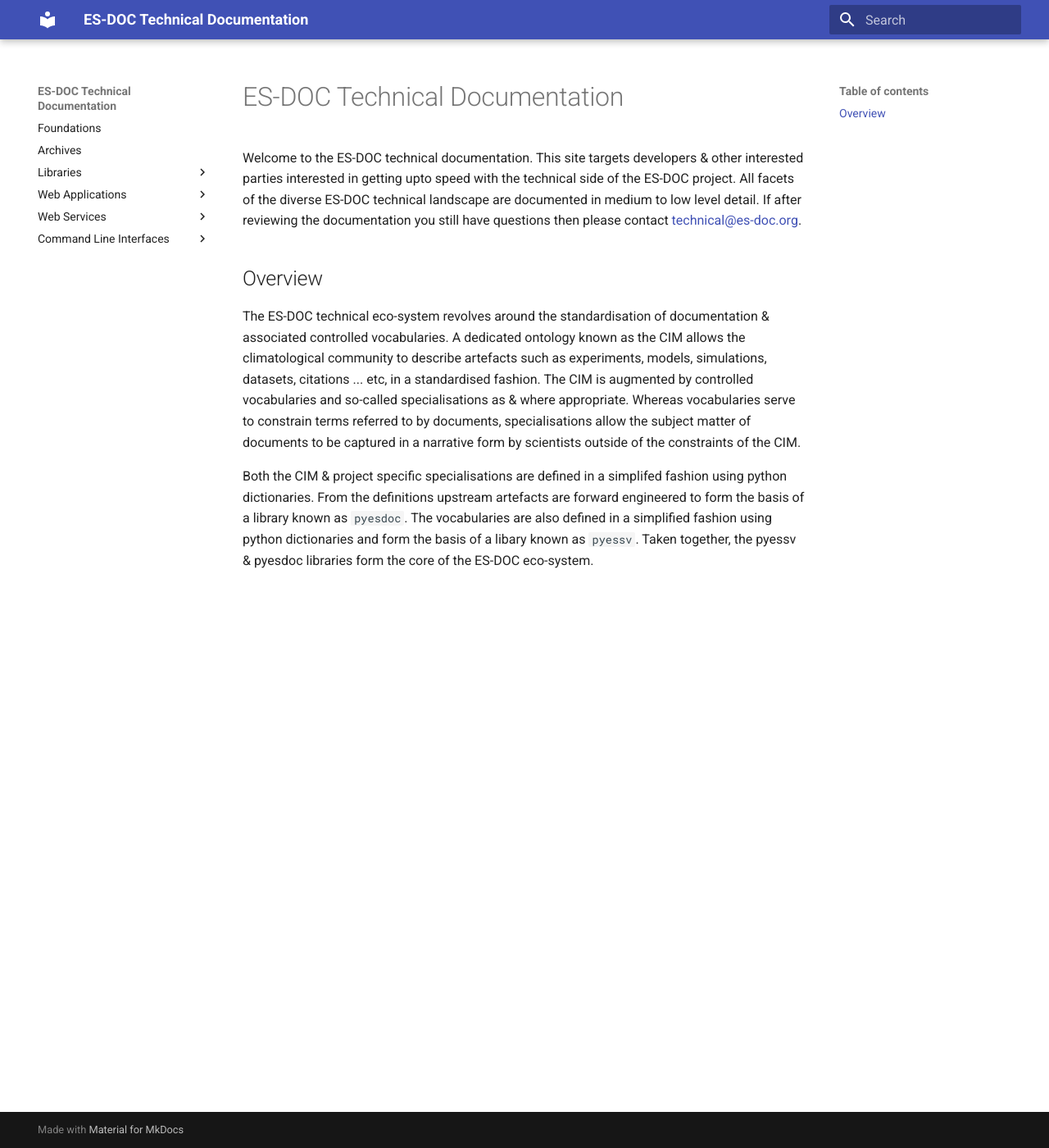
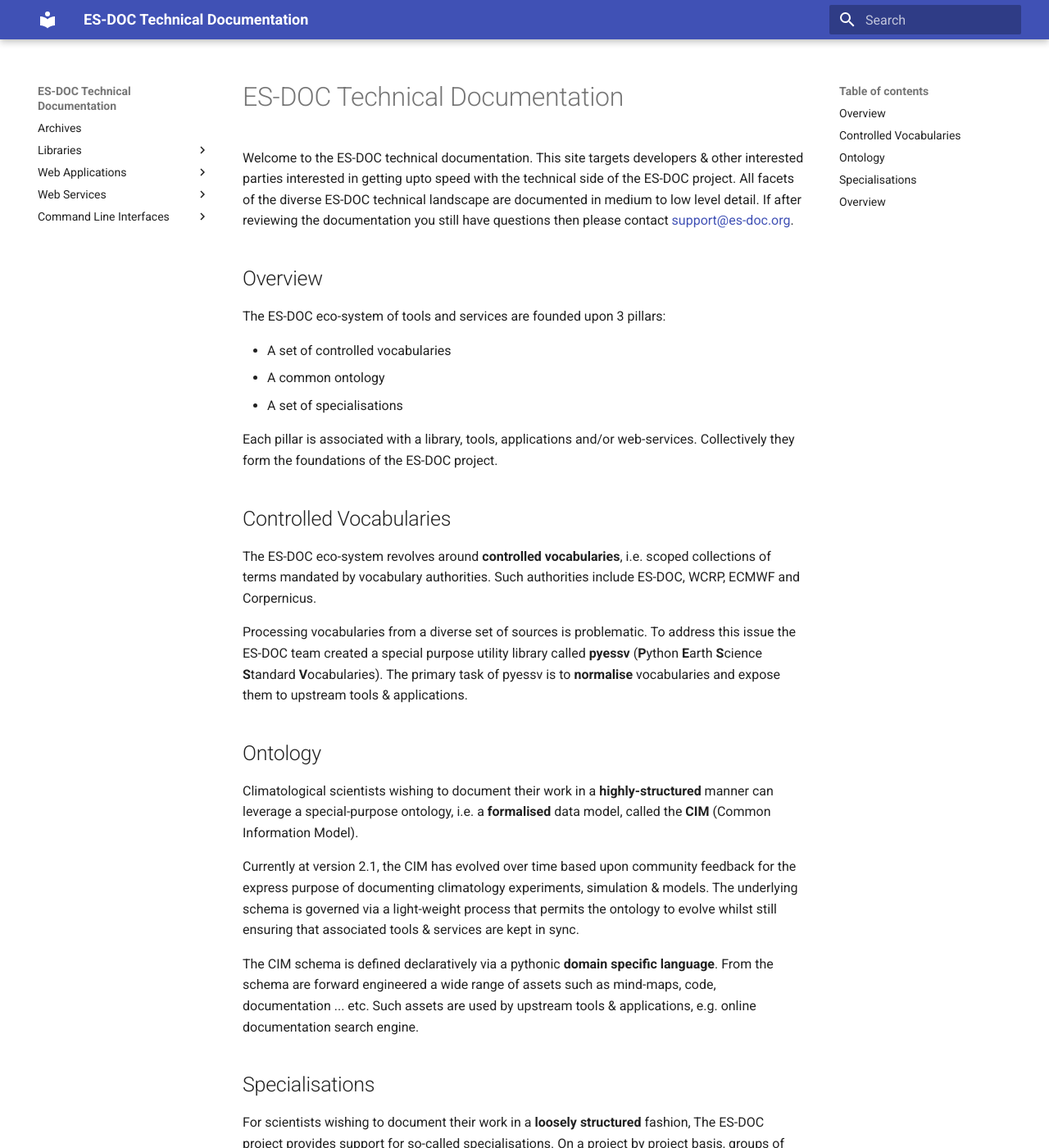
Before and after one commit to ES-DOC/esdoc-technical, an MkDocs documentation site: the page built from docs/index.md, in a window 1280 px wide and 1400 px high. Shown: the whole window at 82% size. Built offline with MkDocs 1.6.1 and Material for MkDocs 9.7.7, drawn with Linux system fonts in a browser that asks for light colours; some of the changed text lies outside the part shown.

Commit message:
1. Merged foundations.

```diff
--- a/docs/index.md
+++ b/docs/index.md
@@ -1,9 +1,39 @@
 # ES-DOC Technical Documentation
 
-Welcome to the ES-DOC technical documentation.  This site targets developers & other interested parties interested in getting upto speed with the technical side of the ES-DOC project.  All facets of the diverse ES-DOC technical landscape are documented in medium to low level detail.  If after reviewing the documentation you still have questions then please contact <technical@es-doc.org>.
+Welcome to the ES-DOC technical documentation.  This site targets developers & other interested parties interested in getting upto speed with the technical side of the ES-DOC project.  All facets of the diverse ES-DOC technical landscape are documented in medium to low level detail.  If after reviewing the documentation you still have questions then please contact <support@es-doc.org>.
 
 ## Overview
 
-The ES-DOC technical eco-system revolves around the standardisation of documentation & associated controlled vocabularies.  A dedicated ontology known as the CIM allows the climatological community to describe artefacts such as experiments, models, simulations, datasets, citations ... etc, in a standardised fashion.  The CIM is augmented by controlled vocabularies and so-called specialisations as & where appropriate.  Whereas vocabularies serve to constrain terms referred to by documents, specialisations allow the subject matter of documents to be captured in a narrative form by scientists outside of the constraints of the CIM.
+The ES-DOC eco-system of tools and services are founded upon 3 pillars:
 
-Both the CIM & project specific specialisations are defined in a simplifed fashion using python dictionaries.  From the definitions upstream artefacts are forward engineered to form the basis of a library known as `pyesdoc`.   The vocabularies are also defined in a simplified fashion using python dictionaries and form the basis of a libary known as `pyessv`.  Taken together, the pyessv & pyesdoc libraries form the core of the ES-DOC eco-system.
+- A set of controlled vocabularies
+- A common ontology
+- A set of specialisations
+
+Each pillar is associated with a library, tools, applications and/or web-services.  Collectively they form the foundations of the ES-DOC project.
+
+## Controlled Vocabularies
+
+The ES-DOC eco-system revolves around **controlled vocabularies**, i.e. scoped collections of terms mandated by vocabulary authorities.  Such authorities include ES-DOC, WCRP, ECMWF and Corpernicus.
+
+Processing vocabularies from a diverse set of sources is problematic.  To address this issue the ES-DOC team created a special purpose utility library called **pyessv** (**P**ython **E**arth **S**cience **S**tandard **V**ocabularies).  The primary task of pyessv is to **normalise** vocabularies and expose them to upstream tools & applications.
+
+## Ontology
+
+Climatological scientists wishing to document their work in a **highly-structured** manner can leverage a special-purpose ontology, i.e. a **formalised** data model, called the **CIM** (Common Information Model).
+
+Currently at version 2.1, the CIM has evolved over time based upon community feedback for the express purpose of documenting climatology experiments, simulation & models.   The underlying schema is governed via a light-weight process that permits the ontology to evolve whilst still ensuring that associated tools & services are kept in sync.
+
+The CIM schema is defined declaratively via a pythonic **domain specific language**.  From the schema are forward engineered a wide range of assets such as mind-maps, code, documentation ... etc.  Such assets are used by upstream tools & applications, e.g. online documentation search engine.
+
+## Specialisations
+
+For scientists wishing to document their work in a **loosely structured** fashion, The ES-DOC project provides support for so-called specialisations.  On a project by project basis, groups of scientists can come together to declare a **hierarchy of topics** whereby each topic is associated with a fine-grained set of **questions**.
+
+As with the CIM, specialisations are declared by the community using a pythonic **domain specific language**.  From the definitions are forward engineered assets that are in turn leveraged by upstream tools & applications, e.g. the specialisations web viewer.
+
+## Overview
+
+The ES-DOC technical eco-system revolves around the standardisation of documentation & associated controlled vocabularies.  A dedicated ontology known as the CIM allows the climatological community to describe artefacts such as experiments, models, simulations, datasets, citations ... etc, in a standardised fashion.  The CIM is augmented by controlled vocabularies and so-called specialisations.  Whereas vocabularies serve to constrain terms referred to by documents, specialisations allow the subject matter of documents to be captured in a narrative form by scientists outside of the constraints of the CIM.
+
+Both the CIM & project specific specialisations are defined in a simplifed fashion using python dictionaries.  From the definitions upstream artefacts are forward engineered to form the basis of a library known as `pyesdoc`.   The vocabularies are also defined in a simplified fashion form the basis of a libary known as `pyessv`.  Taken together, the pyessv & pyesdoc libraries form the core of the ES-DOC eco-system.
--- a/mkdocs.yml
+++ b/mkdocs.yml
@@ -1,7 +1,6 @@
 dev_addr: !ENV [ESDOC_TECH_DEV_ADDR, 127.0.0.1:8000]
 
 nav:
-  - Foundations: "foundations.md"
   - Archives: "archives.md"
   - Libraries:
     - pyessv: "libs/pyessv.md"
```
Also changed, not shown: docs/foundations.md (deleted, +0 -29 lines).
